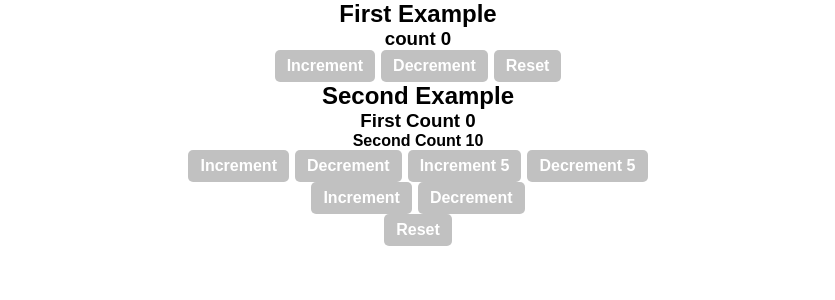
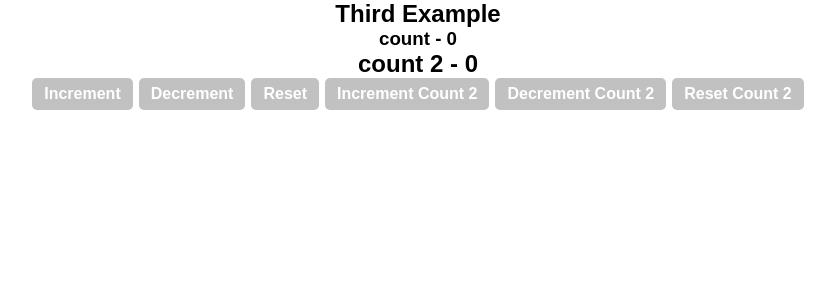
Before and after one commit to chineduogada/learning_react_hooks, a React (Create React App) app: page / in a window 1280 px wide. Shown: the top 300 px of the page, without its empty margins (222-1057 px from the left). Built offline with nearby package versions, Linux system fonts and the light colour scheme.

Commit message:
done with lesson three

```diff
--- a/src/App.js
+++ b/src/App.js
@@ -1,6 +1,7 @@
 import React from "react";
-import CounterOne from "./components/CounterOne/CounterOne";
-import CounterTwo from "./components/CounterTwo/CounterTwo";
+// import CounterOne from "./components/CounterOne/CounterOne";
+// import CounterTwo from "./components/CounterTwo/CounterTwo";
+import CounterThree from "./components/CounterThree/CounterThree";
 
 export const userContext = React.createContext();
 export const statusContext = React.createContext();
@@ -14,8 +15,9 @@ function App() {
   };
   return (
     <div style={styles}>
-      <CounterOne />
-      <CounterTwo />
+      {/* <CounterOne />
+      <CounterTwo /> */}
+      <CounterThree />
     </div>
   );
 }
--- /dev/null
+++ b/src/components/CounterThree/CounterThree.jsx
@@ -0,0 +1,43 @@
+import React, { useReducer } from "react";
+import Button from "./../Button/Button";
+
+const initialCount = 0;
+
+const reducer = (count, action) => {
+  switch (action) {
+    case "increment":
+      return count + 1;
+    case "decrement":
+      return count - 1;
+    case "reset":
+      return initialCount;
+    default:
+      return count;
+  }
+};
+
+function CounterThree() {
+  const [count, dispatchCount] = useReducer(reducer, initialCount);
+  const [count2, dispatchCount2] = useReducer(reducer, initialCount);
+
+  return (
+    <div>
+      <h2>Third Example</h2>
+      <h3>count - {count}</h3>
+      <h2>count 2 - {count2}</h2>
+      <Button onClick={() => dispatchCount("increment")}>Increment</Button>
+      <Button onClick={() => dispatchCount("decrement")}>Decrement</Button>
+      <Button onClick={() => dispatchCount("reset")}>reset</Button>
+
+      <Button onClick={() => dispatchCount2("increment")}>
+        Increment count 2
+      </Button>
+      <Button onClick={() => dispatchCount2("decrement")}>
+        Decrement count 2
+      </Button>
+      <Button onClick={() => dispatchCount2("reset")}>reset count 2</Button>
+    </div>
+  );
+}
+
+export default CounterThree;
```
